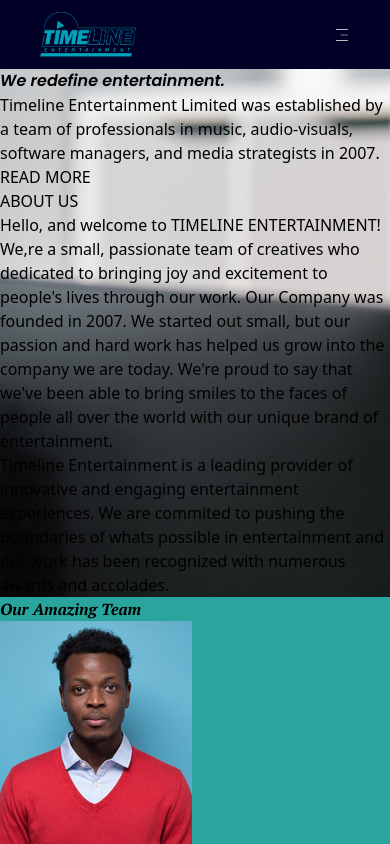
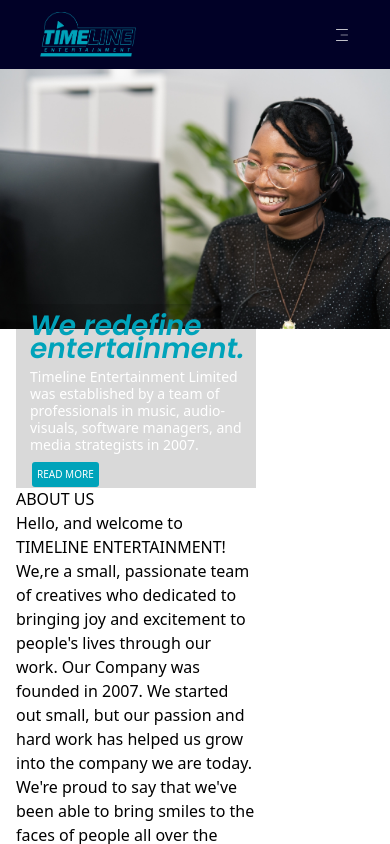
Before and after one commit to Simplevhick/time, a React (Create React App) app: page / in a window 390 px wide. Shown: the top 844 px of the page. Built offline with nearby package versions, Linux system fonts and the light colour scheme.

Commit message:
removed all the sm from body

```diff
--- a/src/components/nav/nav.jsx
+++ b/src/components/nav/nav.jsx
@@ -136,18 +136,19 @@
           {click ? <FaTimes /> : <CiMenuFries />}
         </button>
       </div>
+
       <div
-        className="lg:w-full lg:bg-cover lg:bg-no-repeat lg:h-[60rem] md:w-full md:bg-contain md:bg-no-repeat md:h-[46rem] sm:w-full sm:bg-contain sm:bg-no-repeat sm:h-[43rem]"
+        className="lg:w-full lg:bg-cover lg:bg-no-repeat lg:h-[60rem] md:w-full md:bg-contain md:bg-no-repeat md:h-[46rem] w-full bg-contain bg-no-repeat h-[43rem]"
         style={{
           backgroundImage: `url(${Img})`,
         }}
       >
-        <div className="lg:h-[25rem] lg:w-[31rem] lg:bg-black lg:bg-opacity-20 lg:border-none lg:border-2 lg:absolute lg:top-[39rem] lg:left-[2rem] sm:h-[11.5rem] sm:w-[15rem] sm:bg-black sm:bg-opacity-15 sm-border-none sm:absolute sm:top-[19rem] sm:left-[1rem] md:h-[17.5rem] md:w-[16.5rem] md:bg-black md:bg-opacity-20 md:border-none md:absolute md:top-[18rem] md:left-[1.6rem]">
+        <div className="lg:h-[25rem] lg:w-[31rem] lg:bg-black lg:bg-opacity-20 lg:border-none lg:border-2 lg:absolute lg:top-[39rem] lg:left-[2rem] h-[11.5rem] w-[15rem] bg-black bg-opacity-15 border-none absolute top-[19rem] left-[1rem] md:h-[17.5rem] md:w-[16.5rem] md:bg-black md:bg-opacity-20 md:border-none md:absolute md:top-[18rem] md:left-[1.6rem]">
           <div>
-            <h1 className="lg:text-6xl lg:ml-[21px] lg:mt-[25px] Poppins lg:text-[#00A3BA] sm:text-[28px] sm:mt-[10px] sm:ml-[14px] sm:leading-[23px] sm:text-[#00A3BA] md:text-[28px] md:leading-[29px] md:ml-[21px] md:mt-[19px] md:text-[#00A3BA]">
+            <h1 className="lg:text-6xl lg:ml-[21px] lg:mt-[25px] Poppins lg:text-[#00A3BA] text-[28px] mt-[10px] ml-[14px] leading-[23px] text-[#00A3BA] md:text-[28px] md:leading-[29px] md:ml-[21px] md:mt-[19px] md:text-[#00A3BA]">
               We redefine entertainment.
             </h1>
-            <p className="lg:mt-[1.3rem] lg:text-2xl lg:ml-[25px] lg:w-[29rem] lg:text-white sm:mt-[8px] sm:text-sm sm:ml-[14px] sm:w-[14rem] sm:leading-[17px] sm:text-white md:mt-[10px] md:leading-[28px] md:text-base md:ml-[19px] md:w-[15.6rem] md:text-white">
+            <p className="lg:mt-[1.3rem] lg:text-2xl lg:ml-[25px] lg:w-[29rem] lg:text-white mt-[8px] text-sm ml-[14px] w-[14rem] leading-[17px] text-white md:mt-[10px] md:leading-[28px] md:text-base md:ml-[19px] md:w-[15.6rem] md:text-white">
               Timeline Entertainment Limited was established by a team of
               professionals in music, audio-visuals, software managers, and
               media strategists in 2007.
@@ -156,7 +157,7 @@
               <input
                 type="button"
                 value="READ MORE"
-                className="lg:mt-[30px] lg:ml-[28px] lg:bg-[#00A3BA] lg:text-[#fff] lg:border-none lg:pl-[12px] lg:pt-[12px] lg:pb-[12px] lg:pr-[12px] lg:text-[16px] cursor-pointer lg:rounded-[7px] lg:hover:bg-[#00A3BA] lg:hover:text-[#000000] lg:transition lg:ease-out lg:duration-500 sm:ml-[16px] sm:mt-[9px] sm:text-[#fff] sm:bg-[#00A3BA] sm:border-none sm:pl-[5px] sm:pt-[5px] sm:pb-[5px] sm:pr-[5px] sm:text-[10px] sm:rounded-[3px] sm:hover:bg-[#00A3BA] sm:hover:text-[#000000] sm:transition sm:ease-out sm:duration-500 md:mt-[12px] md:text-[#fff] lg:ml-[30px] md:bg-[#00A3BA] md:border-2 md:pl-[9px] md:pt-[9px] md:pb-[9px] md:pr-[9px] md:text-[12px] md:rounded-[7px] md:hover:bg-[#00A3BA] md:hover:text-[#000000] md:transition md:ease-out md:duration-500"
+                className="lg:mt-[30px] lg:ml-[28px] lg:bg-[#00A3BA] lg:text-[#fff] lg:border-none lg:pl-[12px] lg:pt-[12px] lg:pb-[12px] lg:pr-[12px] lg:text-[16px] cursor-pointer lg:rounded-[7px] lg:hover:bg-[#00A3BA] lg:hover:text-[#000000] lg:transition lg:ease-out lg:duration-500 ml-[16px] mt-[9px] text-[#fff] bg-[#00A3BA] border-none pl-[5px] pt-[5px] pb-[5px] pr-[5px] text-[10px] rounded-[3px] hover:bg-[#00A3BA] hover:text-[#000000] transition ease-out duration-500 md:mt-[12px] md:text-[#fff] lg:ml-[30px] md:bg-[#00A3BA] md:border-2 md:pl-[9px] md:pt-[9px] md:pb-[9px] md:pr-[9px] md:text-[12px] md:rounded-[7px] md:hover:bg-[#00A3BA] md:hover:text-[#000000] md:transition md:ease-out md:duration-500"
               />
             </Link>
           </div>
@@ -671,3 +672,35 @@
   </div>
 </div>
 </section> */
+
+
+
+
+
+
+
+
+/* <div
+        className="lg:w-full lg:bg-cover lg:bg-no-repeat lg:h-[60rem] md:w-full md:bg-contain md:bg-no-repeat md:h-[46rem] sm:w-full sm:bg-contain sm:bg-no-repeat sm:h-[43rem]"
+        style={{
+          backgroundImage: `url(${Img})`,
+        }}
+      >
+        <div className="lg:h-[25rem] lg:w-[31rem] lg:bg-black lg:bg-opacity-20 lg:border-none lg:border-2 lg:absolute lg:top-[39rem] lg:left-[2rem] sm:h-[11.5rem] sm:w-[15rem] sm:bg-black sm:bg-opacity-15 sm-border-none sm:absolute sm:top-[19rem] sm:left-[1rem] md:h-[17.5rem] md:w-[16.5rem] md:bg-black md:bg-opacity-20 md:border-none md:absolute md:top-[18rem] md:left-[1.6rem]">
+          <div>
+            <h1 className="lg:text-6xl lg:ml-[21px] lg:mt-[25px] Poppins lg:text-[#00A3BA] sm:text-[28px] sm:mt-[10px] sm:ml-[14px] sm:leading-[23px] sm:text-[#00A3BA] md:text-[28px] md:leading-[29px] md:ml-[21px] md:mt-[19px] md:text-[#00A3BA]">
+              We redefine entertainment.
+            </h1>
+            <p className="lg:mt-[1.3rem] lg:text-2xl lg:ml-[25px] lg:w-[29rem] lg:text-white sm:mt-[8px] sm:text-sm sm:ml-[14px] sm:w-[14rem] sm:leading-[17px] sm:text-white md:mt-[10px] md:leading-[28px] md:text-base md:ml-[19px] md:w-[15.6rem] md:text-white">
+              Timeline Entertainment Limited was established by a team of
+              professionals in music, audio-visuals, software managers, and
+              media strategists in 2007.
+            </p>
+            <Link to="/aboutDetails">
+              <input
+                type="button"
+                value="READ MORE"
+                className="lg:mt-[30px] lg:ml-[28px] lg:bg-[#00A3BA] lg:text-[#fff] lg:border-none lg:pl-[12px] lg:pt-[12px] lg:pb-[12px] lg:pr-[12px] lg:text-[16px] cursor-pointer lg:rounded-[7px] lg:hover:bg-[#00A3BA] lg:hover:text-[#000000] lg:transition lg:ease-out lg:duration-500 sm:ml-[16px] sm:mt-[9px] sm:text-[#fff] sm:bg-[#00A3BA] sm:border-none sm:pl-[5px] sm:pt-[5px] sm:pb-[5px] sm:pr-[5px] sm:text-[10px] sm:rounded-[3px] sm:hover:bg-[#00A3BA] sm:hover:text-[#000000] sm:transition sm:ease-out sm:duration-500 md:mt-[12px] md:text-[#fff] lg:ml-[30px] md:bg-[#00A3BA] md:border-2 md:pl-[9px] md:pt-[9px] md:pb-[9px] md:pr-[9px] md:text-[12px] md:rounded-[7px] md:hover:bg-[#00A3BA] md:hover:text-[#000000] md:transition md:ease-out md:duration-500"
+              />
+            </Link>
+          </div> */
```
